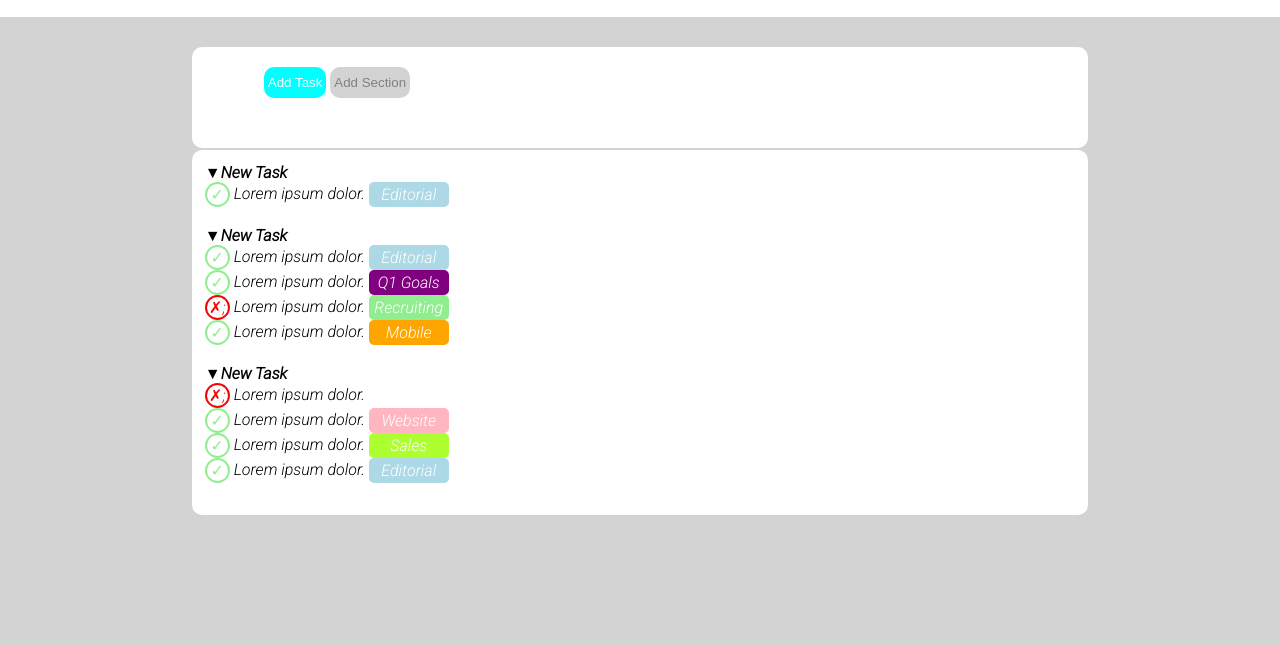
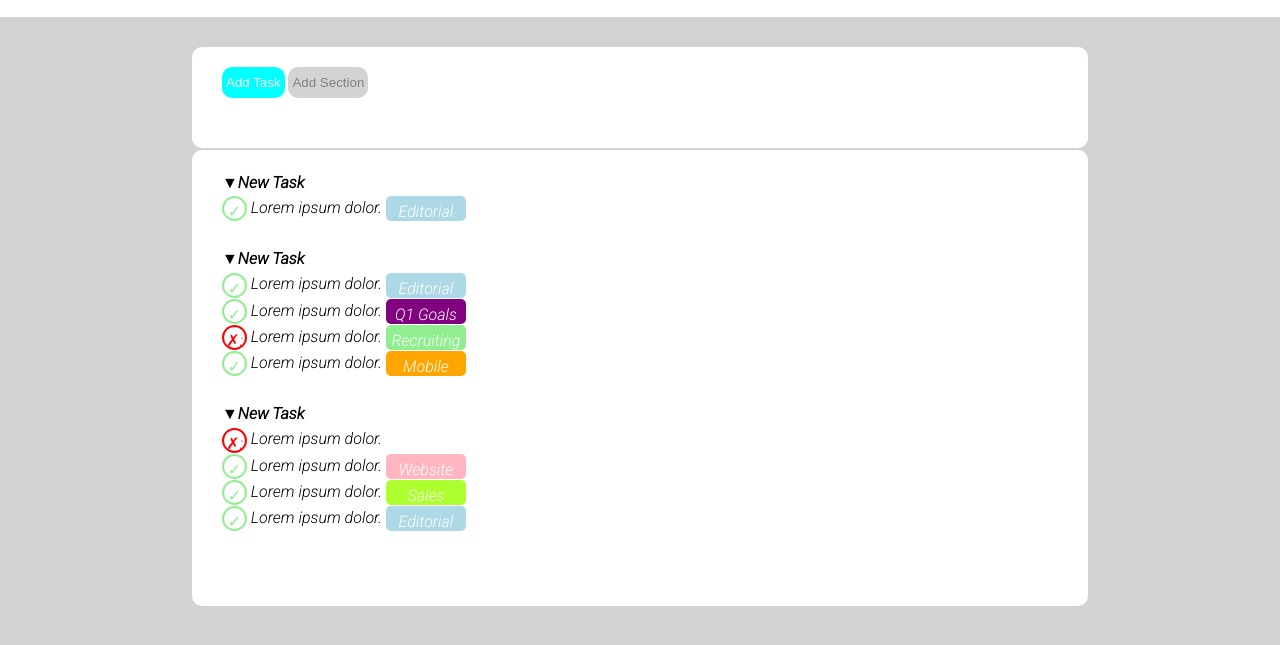
Before and after one commit to GianlucaSirianni/html-css-toboolist, a plain HTML site: page index.html in a window 1280 px wide. Shown: the part 89-734 px from the top of the page. Drawn offline with Linux system fonts and the light colour scheme.

Commit message:
post-corr: rifinite misure box + font

```diff
--- a/assets/css/style.css
+++ b/assets/css/style.css
@@ -45,7 +45,7 @@ body{
     border-radius: 10px;
     border: 0px;
     padding: 8px 4px;
-    margin-left: 5%;
+
 }
 
 #white-button{
@@ -61,9 +61,10 @@ body{
     margin: auto;
     margin-top: 2px;
     background-color: white;
-    padding: 1%;
+    padding: 20px 30px 50px 30px;
     margin-bottom: 10px;
     border-radius: 10px;
+    line-height: 25px;
 }
 
 .list-title{
```
